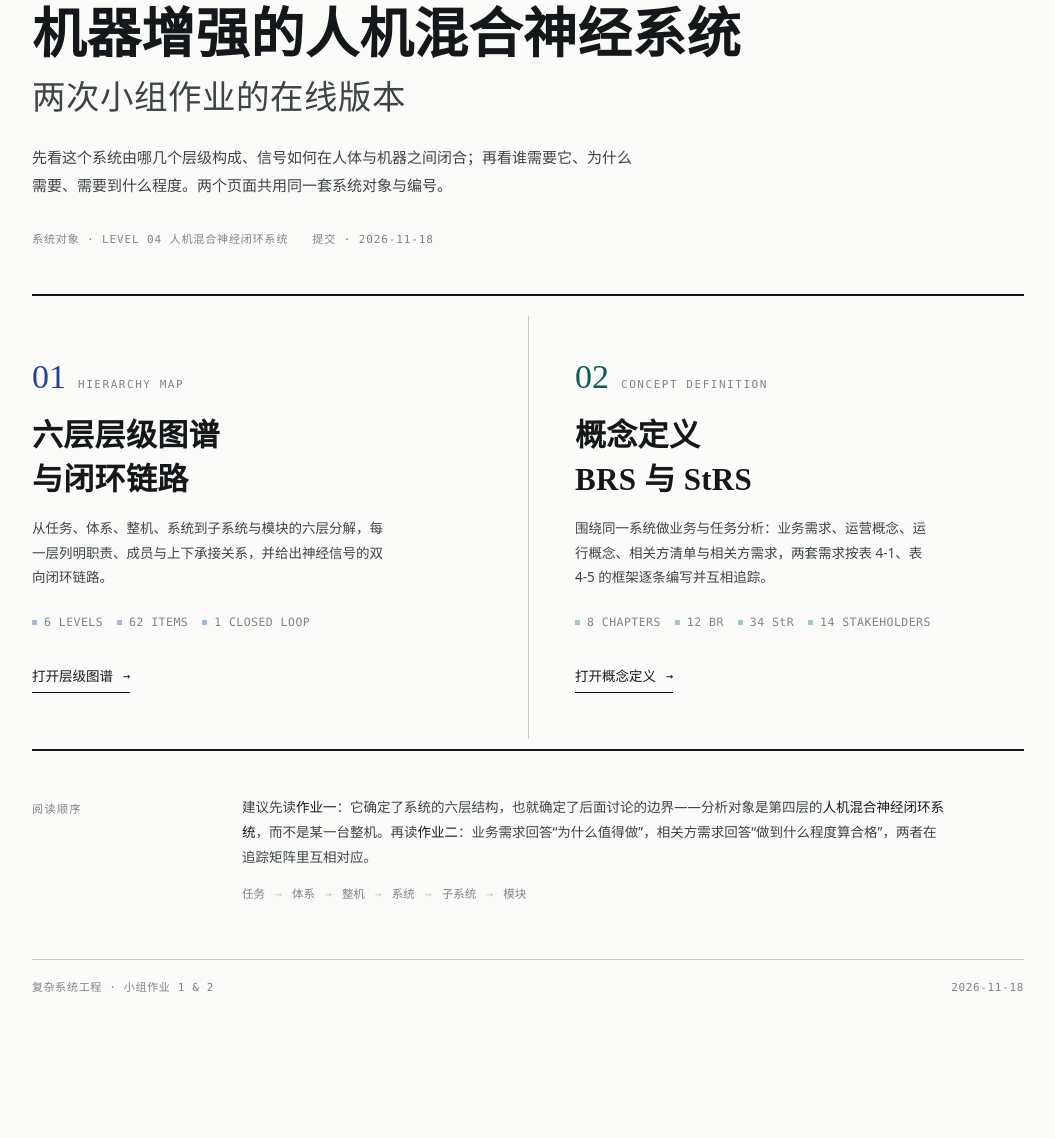
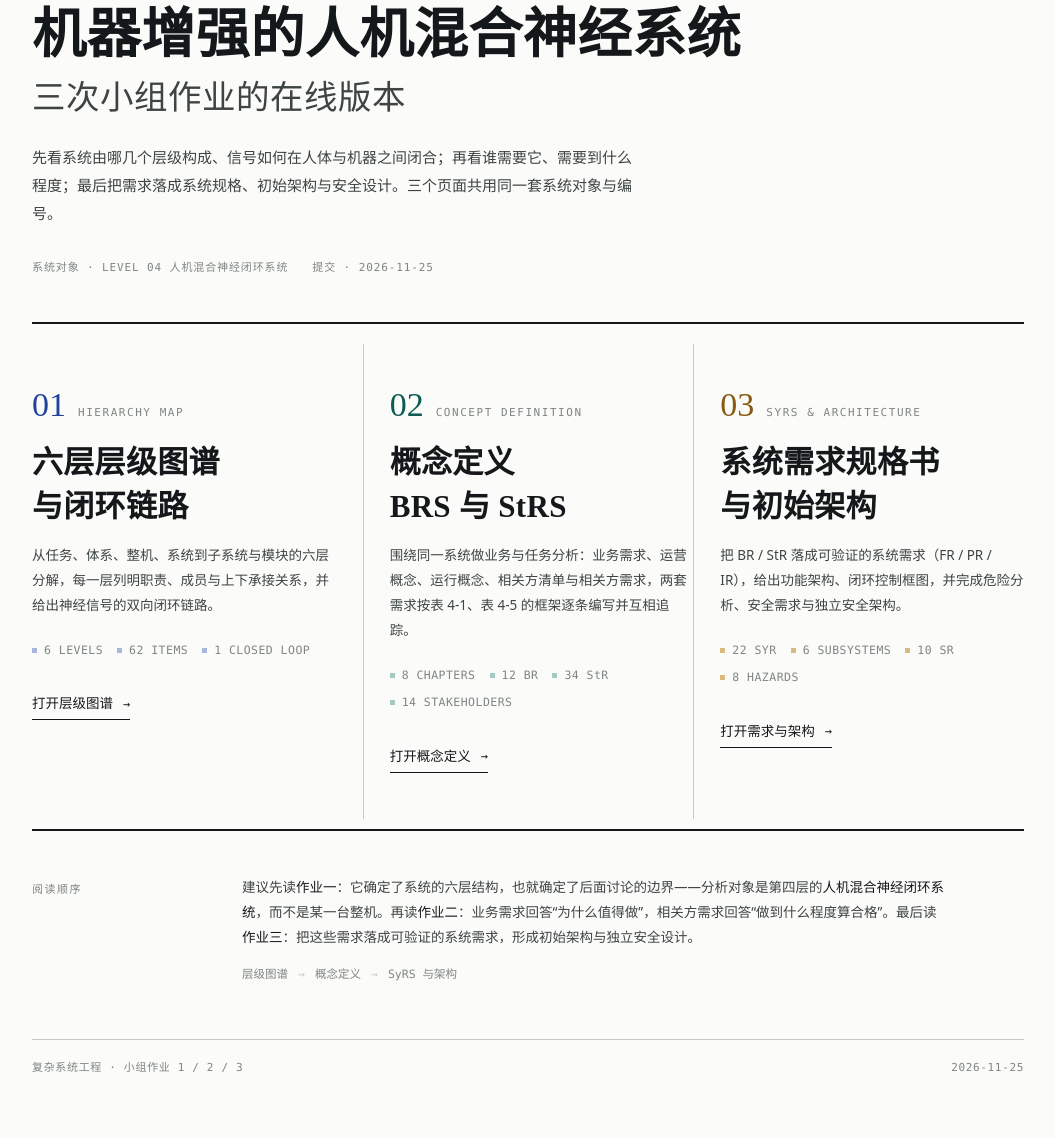
Before and after one commit to hlk3030/hmhns-homework, a plain HTML site: page index.html in a window 1280 px wide. Shown: the part 130-1268 px from the top of the page, without its empty margins (112-1167 px from the left). Before the commit the page ends 1188 px from the top, so only its background shows below. Drawn offline with Linux system fonts and the light colour scheme; a web font is replaced by a local one.

Commit message:
主页新增作业3入口（三页并列）

```diff
--- a/index.html
+++ b/index.html
@@ -16,6 +16,7 @@
   --line2:#C6CBC4;
   --c1:#23439B;
   --c2:#0D5B55;
+  --amber:#8A5A12;
   --serif:"Noto Serif SC",Songti SC,SimSun,serif;
   --sans:"Noto Sans SC",system-ui,-apple-system,"Microsoft YaHei",sans-serif;
   --mono:"JetBrains Mono","SFMono-Regular",Consolas,"Courier New",monospace;
@@ -43,14 +44,15 @@ h1 .thin{display:block;font-weight:500;font-size:.62em;color:var(--ink2);margin-
 
 /* ===== 双入口 ===== */
 .entries{padding:20px 0 10px;border-top:2px solid var(--ink);display:grid;
-  grid-template-columns:1fr 1fr}
-.entry{padding:44px 46px 46px 0;position:relative}
-.entry + .entry{border-left:1px solid var(--line2);padding:44px 0 46px 46px}
+  grid-template-columns:repeat(3,minmax(0,1fr))}
+.entry{padding:44px 26px 46px 0;position:relative}
+.entry + .entry{border-left:1px solid var(--line2);padding:44px 0 46px 26px}
 .tag{display:flex;align-items:baseline;gap:12px;font-family:var(--mono);
   font-size:11px;letter-spacing:.14em;color:var(--muted)}
 .tag .n{font-family:var(--serif);font-size:34px;font-weight:500;letter-spacing:0;line-height:1}
 .tag.a .n{color:var(--c1)}
 .tag.b .n{color:var(--c2)}
+.tag.c .n{color:var(--amber)}
 .entry h2{font-family:var(--serif);font-weight:700;font-size:clamp(23px,2.6vw,31px);
   line-height:1.42;margin:18px 0 0;letter-spacing:.01em}
 .entry p{margin:14px 0 0;color:var(--ink2);font-size:13.5px;font-weight:300;max-width:26em}
@@ -60,6 +62,7 @@ h1 .thin{display:block;font-weight:500;font-size:.62em;color:var(--ink2);margin-
   vertical-align:1px;background:var(--line2)}
 .facts.a span::before{background:#A9B7DC}
 .facts.b span::before{background:#A6C8C2}
+.facts.c span::before{background:#D9B97E}
 .go{display:inline-flex;align-items:center;gap:10px;margin-top:30px;
   font-size:13.5px;color:var(--ink);padding-bottom:3px;border-bottom:1px solid var(--ink);
   transition:gap .18s ease,color .18s ease}
@@ -67,6 +70,7 @@ h1 .thin{display:block;font-weight:500;font-size:.62em;color:var(--ink2);margin-
 .entry a.go:hover{gap:16px}
 .entry a.go.a:hover{color:var(--c1);border-bottom-color:var(--c1)}
 .entry a.go.b:hover{color:var(--c2);border-bottom-color:var(--c2)}
+.entry a.go.c:hover{color:var(--amber);border-bottom-color:var(--amber)}
 
 /* ===== 说明 ===== */
 .about{padding:44px 0 8px;border-top:2px solid var(--ink);display:grid;
@@ -107,12 +111,12 @@ footer{margin-top:46px;border-top:1px solid var(--line2);padding:18px 0 60px;
       <span>小组作业 · 2026 秋</span>
     </div>
     <h1>机器增强的人机混合神经系统
-      <span class="thin">两次小组作业的在线版本</span>
+      <span class="thin">三次小组作业的在线版本</span>
     </h1>
-    <p class="sub">先看这个系统由哪几个层级构成、信号如何在人体与机器之间闭合；再看谁需要它、为什么需要、需要到什么程度。两个页面共用同一套系统对象与编号。</p>
+    <p class="sub">先看系统由哪几个层级构成、信号如何在人体与机器之间闭合；再看谁需要它、需要到什么程度；最后把需求落成系统规格、初始架构与安全设计。三个页面共用同一套系统对象与编号。</p>
     <div class="meta">
       <span>系统对象 · LEVEL 04 人机混合神经闭环系统</span>
-      <span>提交 · 2026-11-18</span>
+      <span>提交 · 2026-11-25</span>
     </div>
   </div>
 </header>
@@ -140,21 +144,31 @@ footer{margin-top:46px;border-top:1px solid var(--line2);padding:18px 0 60px;
       <a class="go b" href="homework2.html"><span>打开概念定义</span><span class="arrow">→</span></a>
     </div>
 
+    <div class="entry">
+      <div class="tag c"><span class="n">03</span><span>SYRS &amp; ARCHITECTURE</span></div>
+      <h2>系统需求规格书<br>与初始架构</h2>
+      <p>把 BR / StR 落成可验证的系统需求（FR / PR / IR），给出功能架构、闭环控制框图，并完成危险分析、安全需求与独立安全架构。</p>
+      <div class="facts c">
+        <span>22 SYR</span><span>6 SUBSYSTEMS</span><span>10 SR</span><span>8 HAZARDS</span>
+      </div>
+      <a class="go c" href="homework3.html"><span>打开需求与架构</span><span class="arrow">→</span></a>
+    </div>
+
   </div>
 
   <div class="about">
     <div class="lab">阅读顺序</div>
     <div class="body">
-      建议先读<b>作业一</b>：它确定了系统的六层结构，也就确定了后面讨论的边界——分析对象是第四层的<b>人机混合神经闭环系统</b>，而不是某一台整机。再读<b>作业二</b>：业务需求回答“为什么值得做”，相关方需求回答“做到什么程度算合格”，两者在追踪矩阵里互相对应。
+      建议先读<b>作业一</b>：它确定了系统的六层结构，也就确定了后面讨论的边界——分析对象是第四层的<b>人机混合神经闭环系统</b>，而不是某一台整机。再读<b>作业二</b>：业务需求回答“为什么值得做”，相关方需求回答“做到什么程度算合格”。最后读<b>作业三</b>：把这些需求落成可验证的系统需求，形成初始架构与独立安全设计。
       <div class="seq">
-        <span>任务</span><em>→</em><span>体系</span><em>→</em><span>整机</span><em>→</em><span>系统</span><em>→</em><span>子系统</span><em>→</em><span>模块</span>
+        <span>层级图谱</span><em>→</em><span>概念定义</span><em>→</em><span>SyRS 与架构</span>
       </div>
     </div>
   </div>
 
   <footer>
-    <span>复杂系统工程 · 小组作业 1 &amp; 2</span>
-    <span>2026-11-18</span>
+    <span>复杂系统工程 · 小组作业 1 / 2 / 3</span>
+    <span>2026-11-25</span>
   </footer>
 </div>
 
```
